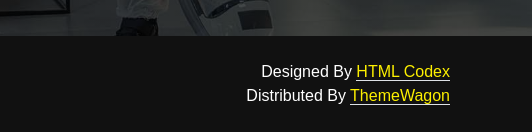
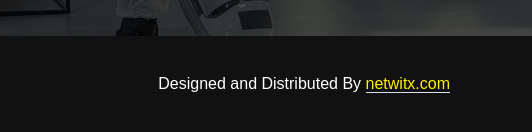
Before and after one commit to Netwitxfiles/PestKit, a plain HTML site: page testimonial.html in a window 1280 px wide. Shown: the part 1834-1966 px from the top of the page, 748-1280 px from the left. Drawn offline with nearby package versions, Linux system fonts and the light colour scheme.

Commit message:
Update testimonial.html

```diff
--- a/testimonial.html
+++ b/testimonial.html
@@ -293,10 +293,8 @@
                         <a class="btn btn-primary rounded-circle me-3 copyright-icon" href=""><i class="fab fa-linkedin-in"></i></a>
                     </div>
                     <div class="col-md-4 my-auto text-center text-md-end text-white">
-                        <!--/*** This template is free as long as you keep the below author’s credit link/attribution link/backlink. ***/-->
-                        <!--/*** If you'd like to use the template without the below author’s credit link/attribution link/backlink, ***/-->
-                        <!--/*** you can purchase the Credit Removal License from "https://htmlcodex.com/credit-removal". ***/-->
-                        Designed By <a class="border-bottom" href="https://htmlcodex.com">HTML Codex</a><br>Distributed By <a class="border-bottom" href="https://themewagon.com">ThemeWagon</a>
+
+                        Designed and Distributed By <a class="border-bottom" href="https://netwitx.com">netwitx.com</a>
                     </div>
                 </div>
             </div>
```
